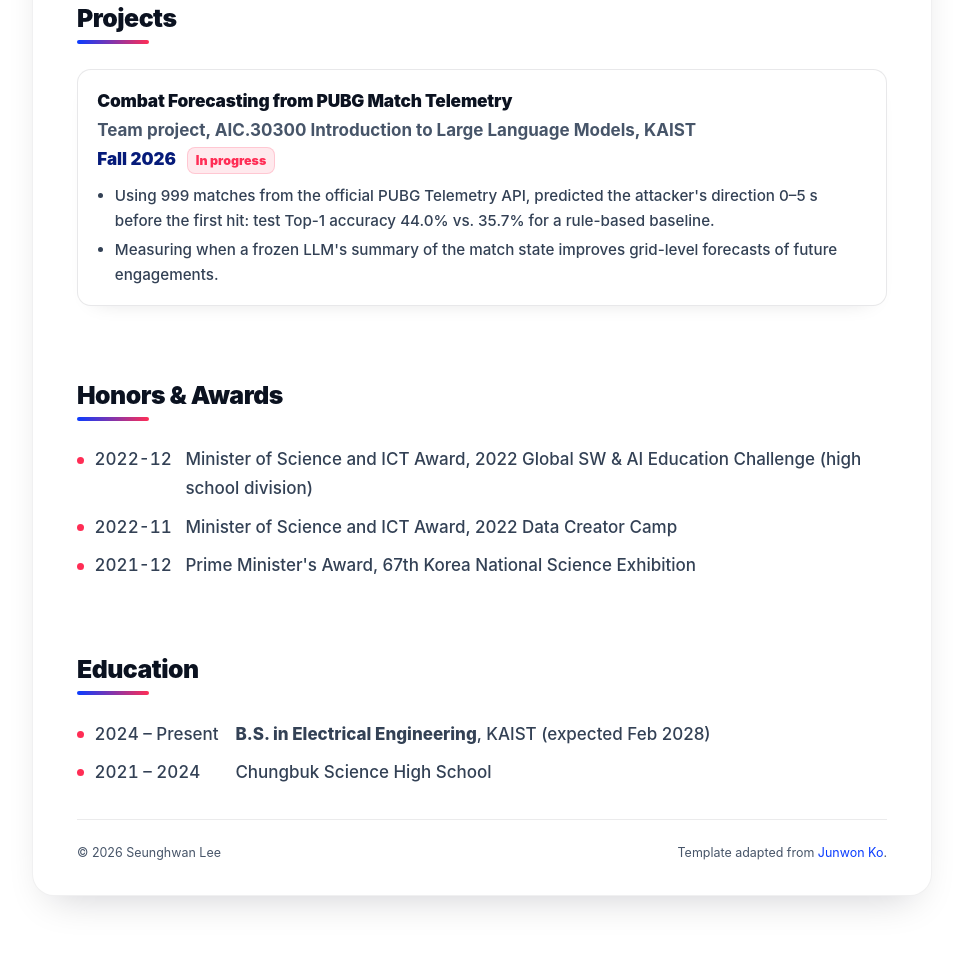
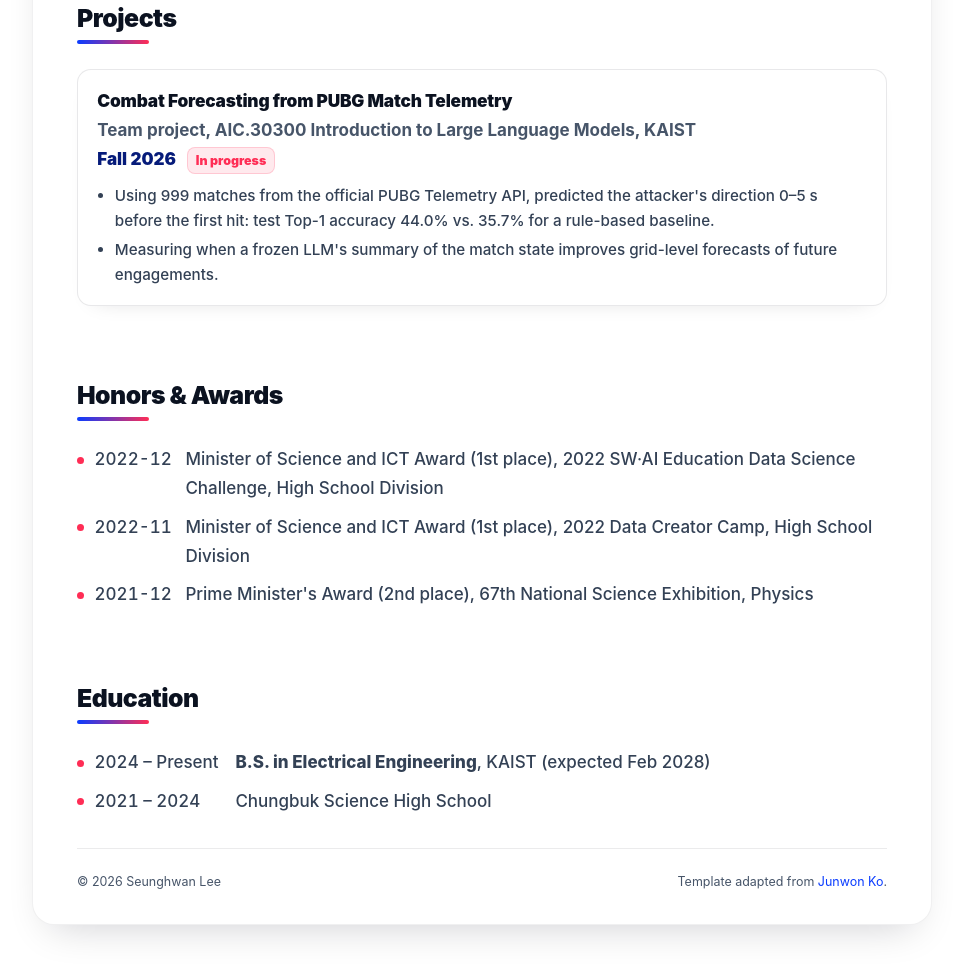
Before and after one commit to lsh4867/lsh4867.github.io, a plain HTML site: page index.html in a window 1280 px wide. Shown: the part 2051-3028 px from the top of the page, without its empty margins (158-1121 px from the left). Drawn offline with Linux system fonts and the light colour scheme; a web font is replaced by a local one.

Commit message:
Two-page CV with appendix; award details and coursework
Co-Authored-By: Claude Opus 5.5 <noreply@anthropic.com>

```diff
--- a/index.html
+++ b/index.html
@@ -144,9 +144,9 @@
           <heading>Honors &amp; Awards</heading>
         </header>
         <ul class="news-list">
-          <li><span class="news-date">2022-12</span><span>Minister of Science and ICT Award, 2022 Global SW &amp; AI Education Challenge (high school division)</span></li>
-          <li><span class="news-date">2022-11</span><span>Minister of Science and ICT Award, 2022 Data Creator Camp</span></li>
-          <li><span class="news-date">2021-12</span><span>Prime Minister's Award, 67th Korea National Science Exhibition</span></li>
+          <li><span class="news-date">2022-12</span><span>Minister of Science and ICT Award (1st place), 2022 SW&middot;AI Education Data Science Challenge, High School Division</span></li>
+          <li><span class="news-date">2022-11</span><span>Minister of Science and ICT Award (1st place), 2022 Data Creator Camp, High School Division</span></li>
+          <li><span class="news-date">2021-12</span><span>Prime Minister's Award (2nd place), 67th National Science Exhibition, Physics</span></li>
         </ul>
       </section>
 
```
Also changed, not shown: 1 other file.
